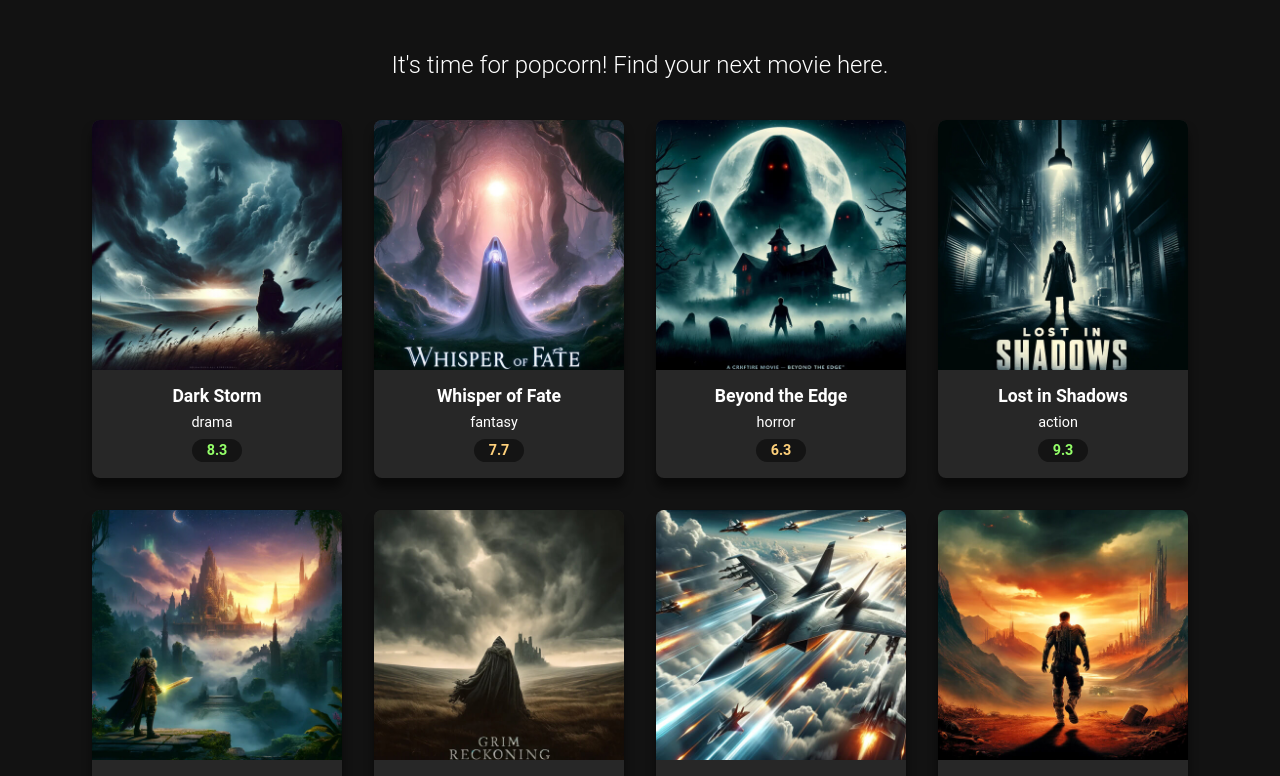
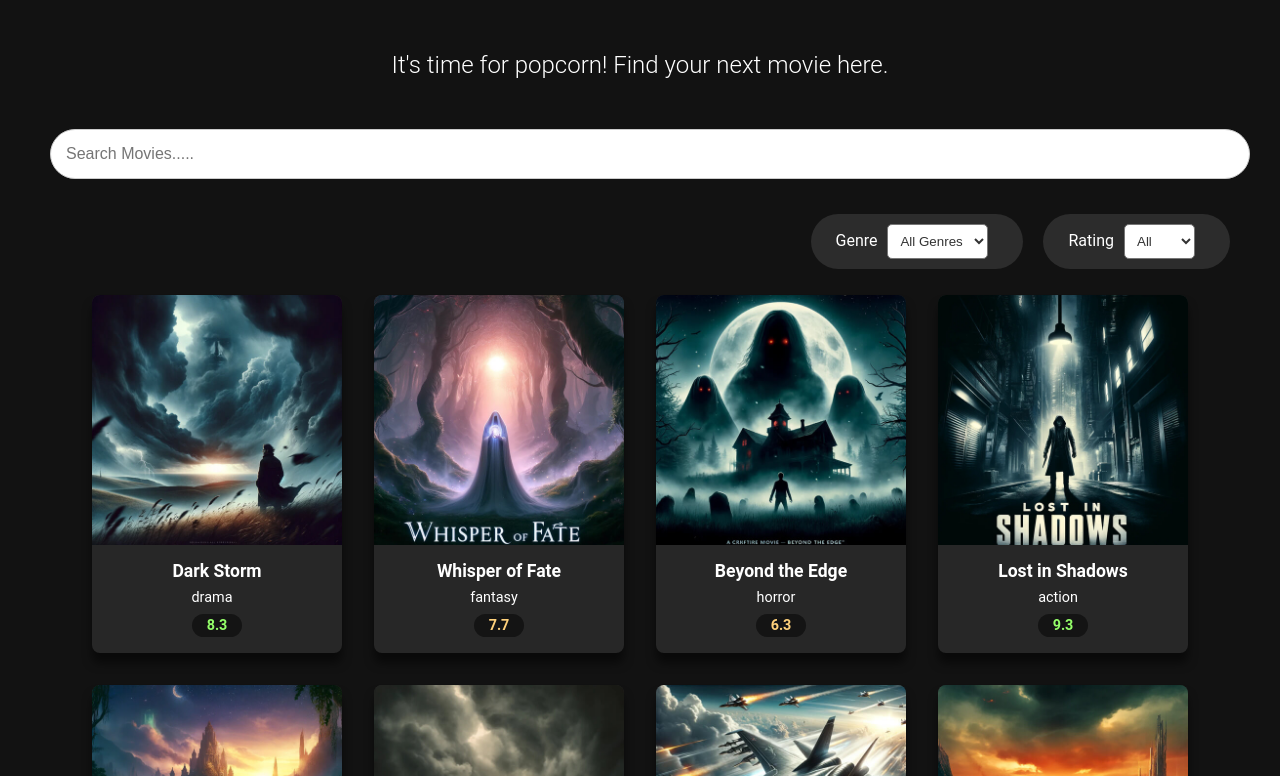
Before and after one commit to ygarciaglez/moviedux, a React (Create React App) app: page / in a window 1280 px wide. Shown: the part 324-1100 px from the top of the page. Built offline with nearby package versions, Linux system fonts and the light colour scheme.

Commit message:
feat(filters): adding filters to movie list

```diff
--- a/src/components/MoviesGrid.js
+++ b/src/components/MoviesGrid.js
@@ -4,6 +4,9 @@
 
 export default function MoviesGrid() {
   const [movies, setMovies] = useState([]);
+  const [searchTerm, setSearchTerm] = useState("");
+  const [genre, setGenre] = useState("All Genres");
+  const [rating, setRating] = useState("All");
 
   useEffect(() => {
     fetch("movies.json")
@@ -11,11 +14,100 @@
       .then((response) => setMovies(response));
   }, []);
 
+  const handleSearchChange = (e) => {
+    setSearchTerm(e.target.value);
+  };
+
+  const handleGenreChange = (e) => {
+    setGenre(e.target.value);
+  };
+
+  const handleRatingChange = (e) => {
+    setRating(e.target.value);
+  };
+
+  const matchesSearchTerm = (movie, searchTerm) => {
+    return movie.title.toLowerCase().includes(searchTerm.toLocaleLowerCase());
+  };
+
+  const matchesGenre = (movie, genre) => {
+    return (
+      genre === "All Genres" ||
+      genre.toLowerCase() === movie.genre.toLowerCase()
+    );
+  };
+
+  const matchesRating = (movie, rating) => {
+    switch (rating) {
+      case "All":
+        return true;
+
+      case "Good":
+        return movie.rating >= 8;
+
+      case "Ok":
+        return movie.rating >= 5 && movie.rating < 8;
+
+      case "Bad":
+        return movie.rating < 5;
+
+      default:
+        return false;
+    }
+  };
+
+  const filteredMovies = movies.filter(
+    (movie) =>
+      matchesGenre(movie, genre) &&
+      matchesRating(movie, rating) &&
+      matchesSearchTerm(movie, searchTerm),
+  );
+
   return (
-    <div className="movies-grid">
-      {movies.map((movie) => (
-        <MovieCard movie={movie} key={movie.id} />
-      ))}
+    <div>
+      <input
+        type="text"
+        className="search-input"
+        placeholder="Search Movies....."
+        value={searchTerm}
+        onChange={handleSearchChange}
+      />
+
+      <div className="filter-bar">
+        <div className="filter-slot">
+          <label>Genre</label>
+          <select
+            className="filter-dropdown"
+            value={genre}
+            onChange={handleGenreChange}
+          >
+            <option>All Genres</option>
+            <option>Action</option>
+            <option>Drama</option>
+            <option>Fantasy</option>
+            <option>Horror</option>
+          </select>
+        </div>
+        <div className="filter-slot">
+          <label>Rating</label>
+          <select
+            className="filter-dropdown"
+            value={rating}
+            onChange={handleRatingChange}
+          >
+            <option>All</option>
+            <option>Good</option>
+            <option>Ok</option>
+            <option>Bad</option>
+          </select>
+        </div>
+      </div>
+
+      <div className="movies-grid">
+        {filteredMovies.map((movie) => (
+          <MovieCard movie={movie} key={movie.id} />
+        ))}
+      </div>
     </div>
   );
 }
```
